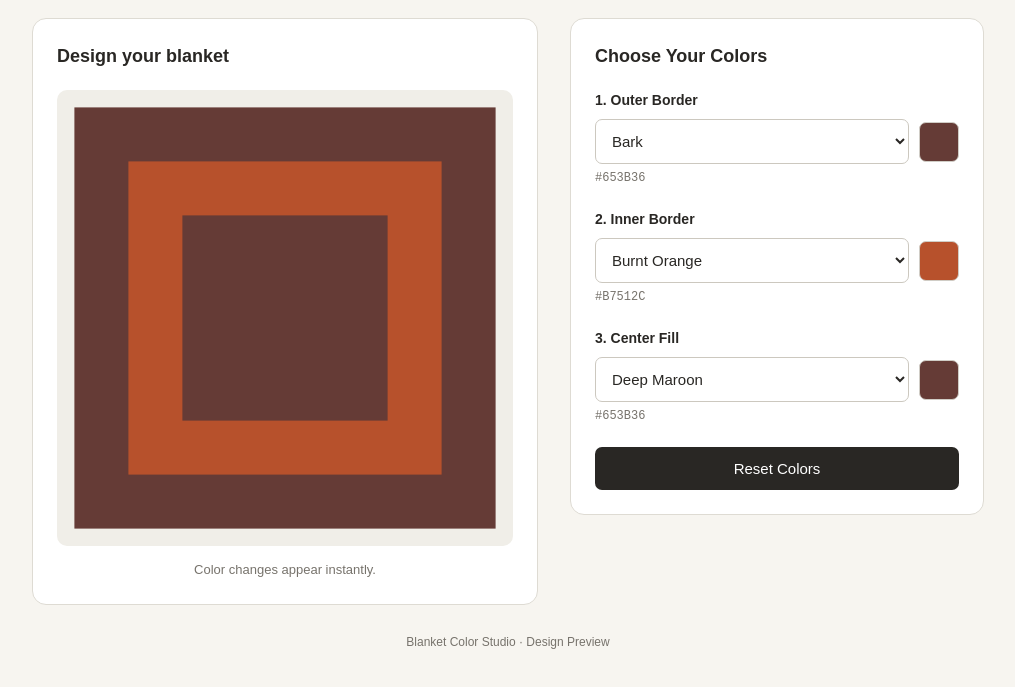
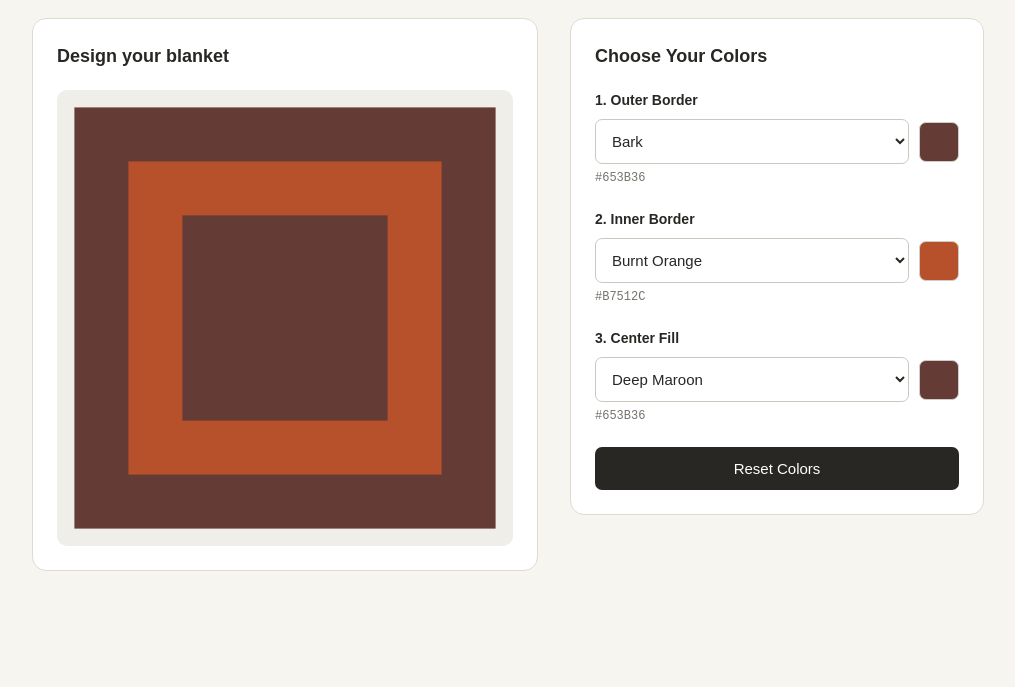
Before and after one commit to graysonecooper/tenMileBlankets, a plain HTML site: page index.html in a window 1280 px wide. Shown: the part 111-798 px from the top of the page, without its empty margins (132-1147 px from the left). Drawn offline with Linux system fonts and the light colour scheme.

Commit message:
Update index.html

```diff
--- a/index.html
+++ b/index.html
@@ -223,9 +223,6 @@
           </svg>
         </div>
 
-        <p class="preview-caption">
-          Color changes appear instantly.
-        </p>
       </section>
 
       <!-- COLOR CONTROLS -->
@@ -308,10 +305,6 @@
 
     </div>
 
-    <footer class="footer">
-      Blanket Color Studio · Design Preview
-    </footer>
-
   </main>
 
   <script>
```
